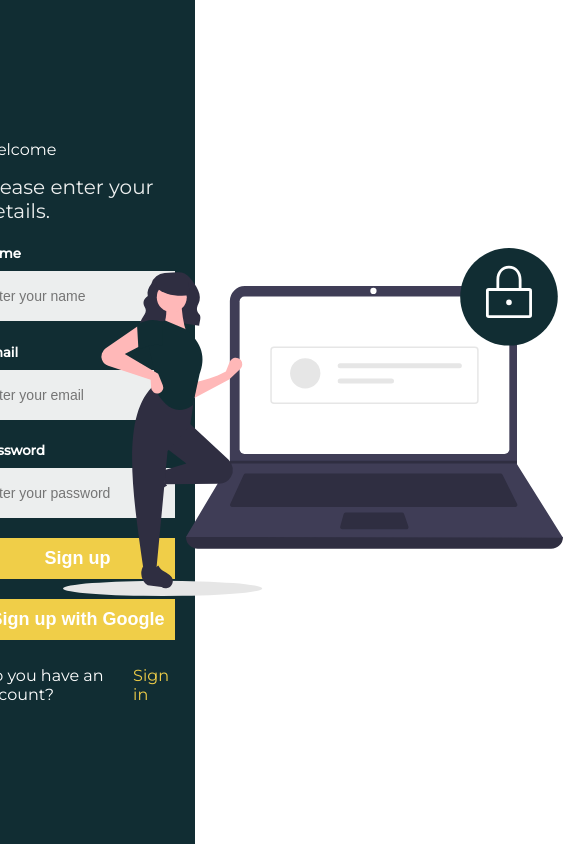
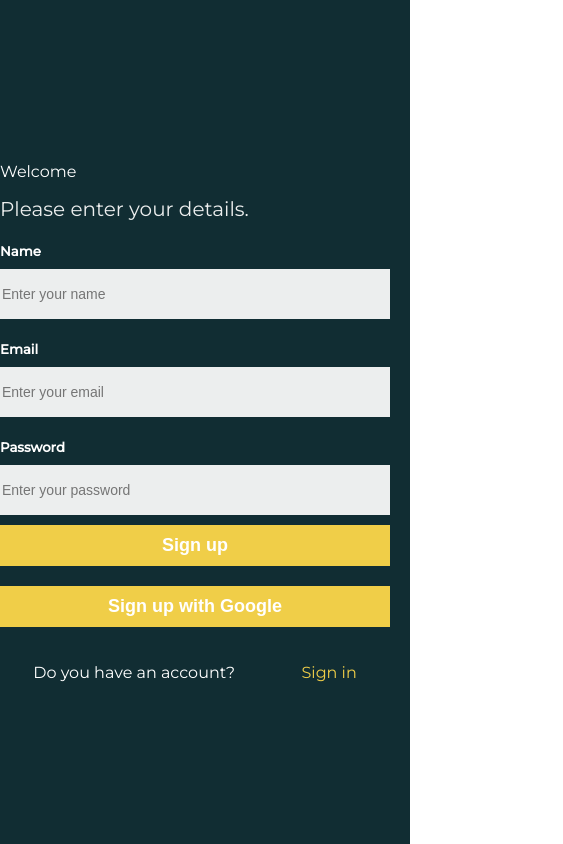
Before and after one commit to 3oysen/nutrition_tracker, a React (Create React App) app in the folder frontend/: page /signup in a window 390 px wide. Shown: the whole page, 563 px wide, since content can reach past the window. Built offline with nearby package versions, Linux system fonts and the light colour scheme.

Commit message:
implementation of formik into the project

```diff
--- a/frontend/package.json
+++ b/frontend/package.json
@@ -10,6 +10,7 @@
     "node-sass": "^7.0.3",
     "react": "^18.2.0",
     "react-dom": "^18.2.0",
+    "react-icons": "^4.7.1",
     "react-router-dom": "^6.5.0",
     "react-scripts": "^5.0.1",
     "web-vitals": "^2.1.4"
--- a/frontend/src/Sass/_layout.sass
+++ b/frontend/src/Sass/_layout.sass
@@ -14,6 +14,8 @@
     background-color: $primary-color
     padding: 20px
     align-items: center
+    @media screen and (max-width:1100px)
+        width: 100%
 
 .login-section
     width: 450px
@@ -52,3 +54,5 @@ h2
     align-items: center
     background-color: $bgc-color
     color: $primary-color
+    @media screen and (max-width:1100px)
+        display: none
--- /dev/null
+++ b/frontend/src/components/ImageSlider.js
@@ -0,0 +1,32 @@
+import React, { useState } from "react";
+import { SliderData } from "./SliderData";
+
+const ImageSlider = ({ slides }) => {
+	const [current, setCurrent] = useState(0);
+	const length = slides.length;
+
+	const nextSlide = () => {
+		setCurrent(current === current + 1);
+	};
+
+	if (!Array.isArray(slides) || slides.length <= 0) {
+		return null;
+	}
+	// setInterval(nextSlide, 1000);
+	// console.log("hello");
+
+	return (
+		<>
+			{SliderData.map((slide, index) => {
+				return (
+					<div key={index}>
+						<img src={slide.image} alt="" width="300px" />
+					</div>
+				);
+			})}
+			;
+		</>
+	);
+};
+
+export default ImageSlider;
--- a/frontend/src/components/RightPanel.js
+++ b/frontend/src/components/RightPanel.js
@@ -1,9 +1,12 @@
-import login from "../images/login.svg";
+import ImageSlider from "./ImageSlider";
+import { SliderData } from "./SliderData";
 
 export default function RightPanel() {
 	return (
-		<div className="right-panel">
-			<img src={login} alt="image_login" width="500px" />
-		</div>
+		<>
+			<div className="right-panel">
+				<ImageSlider slides={SliderData} />
+			</div>
+		</>
 	);
 }
--- /dev/null
+++ b/frontend/src/components/SliderData.js
@@ -0,0 +1,15 @@
+import login from "../images/login.svg";
+import activity_tracker from "../images/activity_tracker.svg";
+import fitness_stats_man from "../images/fitness_stats_man.svg";
+
+export const SliderData = [
+	{
+		image: login,
+	},
+	{
+		image: activity_tracker,
+	},
+	{
+		image: fitness_stats_man,
+	},
+];
--- a/frontend/src/pages/Home/Home.js
+++ b/frontend/src/pages/Home/Home.js
@@ -1,7 +1,12 @@
 import React from "react";
+import work_in_progress from "../../images/work_in_progress.svg";
 
 function Home() {
-	return <div>Home</div>;
+	return (
+		<div className="container">
+			<img src={work_in_progress} alt="" width="500px" />
+		</div>
+	);
 }
 
 export default Home;
--- a/frontend/src/pages/Signup/Signup.js
+++ b/frontend/src/pages/Signup/Signup.js
@@ -1,6 +1,14 @@
 import RightPanel from "../../components/RightPanel";
+import { useFormik } from "formik";
 
-function Signup() {
+const Signup = () => {
+	const formik = useFormik({
+		initialValues: { name: "", email: "", password: "" },
+		onSubmit: (values) => {
+			alert(JSON.stringify(values, null, 2));
+		},
+	});
+
 	return (
 		<>
 			<div className="container">
@@ -11,14 +19,35 @@ function Signup() {
 							<p className="details-description">Please enter your details.</p>
 						</div>
 
-						<div className="input-section">
+						<form onSubmit={formik.handleSubmit} className="input-section">
 							<h5>Name</h5>
-							<input type="email" placeholder="Enter your name" />
+							<input
+								id="name"
+								name="name"
+								type="text"
+								onChange={formik.handleChange}
+								value={formik.values.name}
+								placeholder="Enter your name"
+							/>
 							<h5>Email</h5>
-							<input type="email" placeholder="Enter your email" />
+							<input
+								id="email"
+								name="email"
+								type="email"
+								onChange={formik.handleChange}
+								value={formik.values.email}
+								placeholder="Enter your email"
+							/>
+
 							<h5>Password</h5>
-							<input type="password" placeholder="Enter your password" />
-						</div>
+							<input
+								id="password"
+								name="password"
+								type="password"
+								onChange={formik.handleChange}
+								value={formik.values.password}
+								placeholder="Enter your password"
+							/>
 
 							<div className="sign-button-section">
 								<button type="submit" class="sign-btn">
@@ -28,6 +57,7 @@ function Signup() {
 									<span>Sign up with Google</span>
 								</button>
 							</div>
+						</form>
 
 						<div className="unregistered-section">
 							<p>Do you have an account?</p>
@@ -39,6 +69,6 @@ function Signup() {
 			</div>
 		</>
 	);
-}
+};
 
 export default Signup;
```
Also changed, not shown: frontend/src/images/work_in_progress.svg (added), 1 other file (tests, documents, lock files or other folders). Lines whose indentation alone changed are shown as unchanged.
